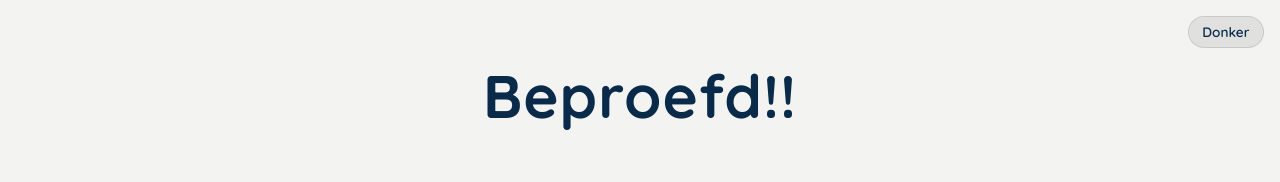
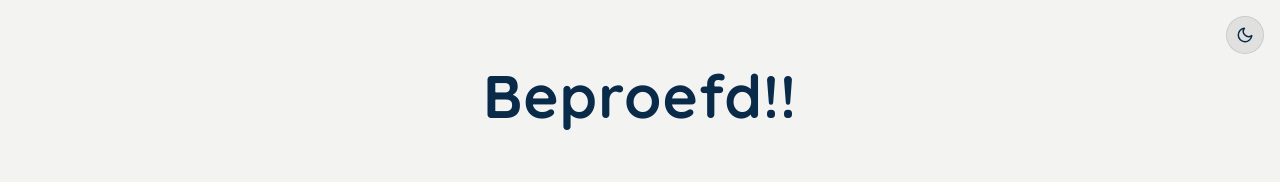
Before and after one commit to etillema/recepten, a Jekyll site: the page built from index.md, in a window 1280 px wide. Shown: the top 182 px of the page. Built offline with Jekyll 4.4.1, drawn with Linux system fonts in a browser that asks for light colours.

Commit message:
stijl: vervang tekst in thema-schakelaar door zon/maan SVG-iconen
Co-Authored-By: Claude Sonnet 4.6 <noreply@anthropic.com>

```diff
--- a/_layouts/default.html
+++ b/_layouts/default.html
@@ -37,8 +37,11 @@
       });
     }
 
+    var iconSun  = '<svg xmlns="http://www.w3.org/2000/svg" width="18" height="18" viewBox="0 0 24 24" fill="none" stroke="currentColor" stroke-width="2" stroke-linecap="round" stroke-linejoin="round" aria-hidden="true"><circle cx="12" cy="12" r="4"/><line x1="12" y1="2" x2="12" y2="5"/><line x1="12" y1="19" x2="12" y2="22"/><line x1="2" y1="12" x2="5" y2="12"/><line x1="19" y1="12" x2="22" y2="12"/><line x1="4.93" y1="4.93" x2="7.05" y2="7.05"/><line x1="16.95" y1="16.95" x2="19.07" y2="19.07"/><line x1="4.93" y1="19.07" x2="7.05" y2="16.95"/><line x1="16.95" y1="7.05" x2="19.07" y2="4.93"/></svg>';
+    var iconMoon = '<svg xmlns="http://www.w3.org/2000/svg" width="18" height="18" viewBox="0 0 24 24" fill="none" stroke="currentColor" stroke-width="2" stroke-linecap="round" stroke-linejoin="round" aria-hidden="true"><path d="M21 12.79A9 9 0 1 1 11.21 3a7 7 0 0 0 9.79 9.79z"/></svg>';
+
     function updateToggleLabel() {
-      document.getElementById('themeToggle').textContent = isDark() ? 'Licht' : 'Donker';
+      document.getElementById('themeToggle').innerHTML = isDark() ? iconSun : iconMoon;
     }
 
     document.getElementById('themeToggle').addEventListener('click', function() {
--- a/assets/css/style.css
+++ b/assets/css/style.css
@@ -119,10 +119,13 @@ body {
   background: var(--toggle-bg);
   color: var(--toggle-color);
   border: 1px solid var(--recept-border);
-  border-radius: 20px;
-  padding: 0.4rem 0.85rem;
-  font-size: 0.85rem;
-  font-weight: 600;
+  border-radius: 50%;
+  width: 2.4rem;
+  height: 2.4rem;
+  padding: 0;
+  display: flex;
+  align-items: center;
+  justify-content: center;
   cursor: pointer;
   transition: background 0.2s, color 0.2s;
   backdrop-filter: blur(4px);
```
